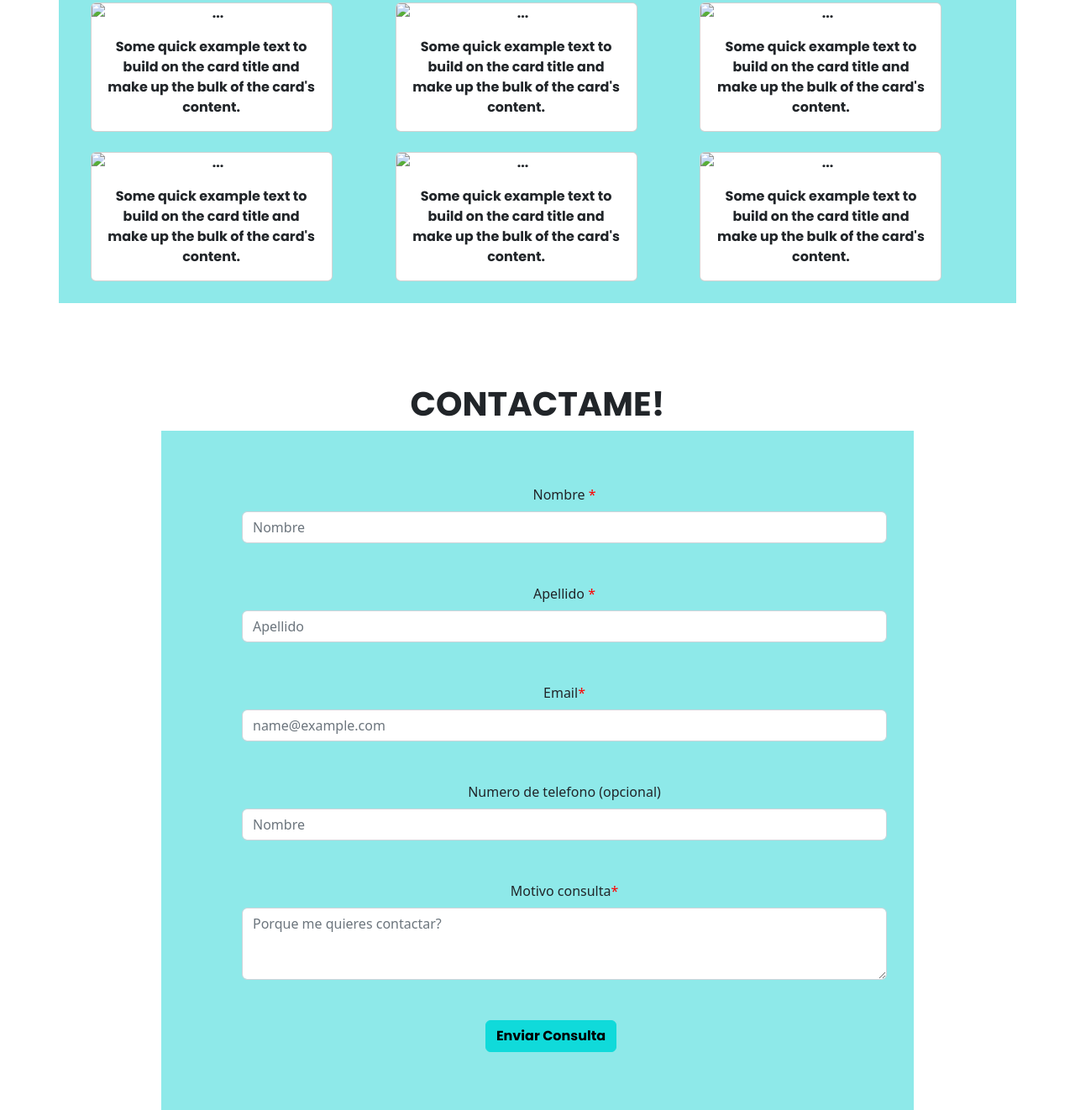
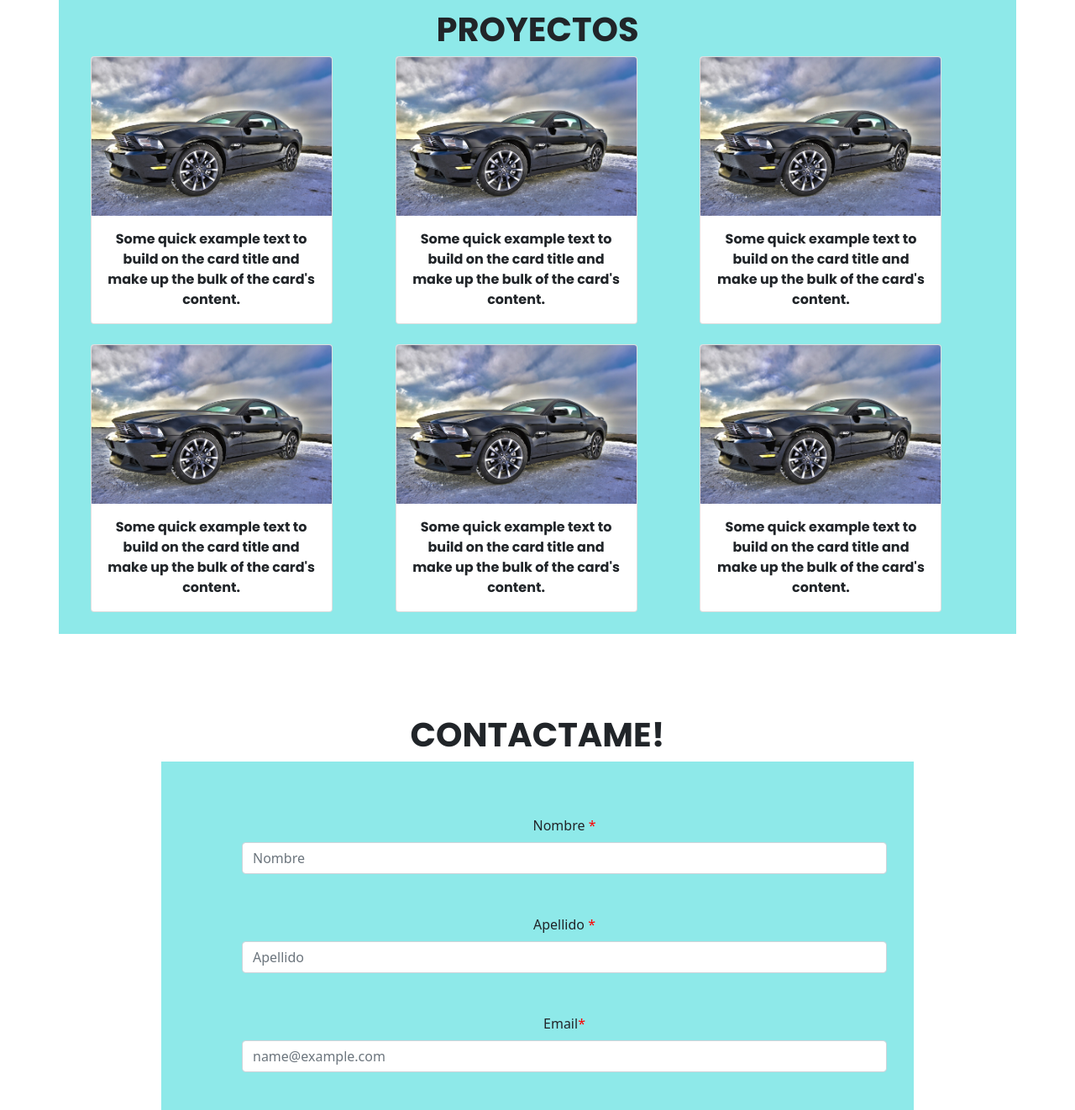
Before and after one commit to augusto01/portafolio_ap, a plain HTML site: page index.html in a window 1280 px wide. Shown: the part 1052-2374 px from the top of the page at 84% size. Drawn offline with nearby package versions, Linux system fonts and the light colour scheme.

Commit message:
commit 3
cosas de estilo y html

```diff
--- a/css/style.css
+++ b/css/style.css
@@ -10,7 +10,9 @@ body{
     color: black;
     font-family: 'Poppins', sans-serif;
 }
-
+#boton_consulta{
+    color: gray !important;
+}
 #col{
     width: 20%;
     size: 20%;
--- a/index.html
+++ b/index.html
@@ -7,7 +7,7 @@
         <link rel="preconnect" href="https://fonts.gstatic.com" crossorigin>
         <link href="https://fonts.googleapis.com/css2?family=Poppins:wght@700&display=swap" rel="stylesheet">
 
-        <link rel="stylesheet" href="./css/bootstrap.min.css">
+        <link href="https://cdn.jsdelivr.net/npm/bootstrap@5.0.2/dist/css/bootstrap.min.css" rel="stylesheet" integrity="sha384-EVSTQN3/azprG1Anm3QDgpJLIm9Nao0Yz1ztcQTwFspd3yD65VohhpuuCOmLASjC" crossorigin="anonymous">
         <meta charset="UTF-8">
         <meta http-equiv="X-UA-Compatible" content="IE=edge">
         <meta name="viewport" content="width=device-width, initial-scale=1.0">
@@ -20,7 +20,7 @@
         <section>
           <nav class=" me-5 navbar navbar-expand-lg bg-body-tertiary navbar-light bg-transparent">
               <div class="container">
-              <a class=" m-0 navbar-brand fw-bold logo" href="../tutorial_bootstrap/index.html">Augusto Almiron Dev<span class="text-primary">.</span></a>
+              <a class=" m-0 navbar-brand fw-bold logo" href="./index.html">Augusto Almiron Dev<span class="text-primary">.</span></a>
               <button class="navbar-toggler" type="button" data-bs-toggle="collapse" data-bs-target="#navbarSupportedContent" aria-controls="navbarSupportedContent" aria-expanded="false" aria-label="Toggle navigation">
                   <span class="navbar-toggler-icon"></span>
               </button>
@@ -32,6 +32,9 @@
                       <li class="nav-item fw-bold me-2">
                           <a class="nav-link text-dark" aria-current="page" href="#sobreMi">Acerca de mi</a>
                       </li>
+                      <li class="nav-item fw-bold me-2">
+                        <a class="nav-link text-dark" aria-current="page" href="#sobreMi">Iniciar Sesion</a>
+                    </li>
 
                       <li class="nav-item fw-bold me-2">
                           <a class="btn-primary btn " href="#contactame">Contactame</a>
@@ -79,7 +82,7 @@
                 <div class="row">
                   <div class="col">
                     <div class="card" style="width: 18rem;">
-                        <img src="../proyecto_portafolio/img/auto-788747_1280.jpg" class="card-img-top" alt="...">
+                        <img src="./img/car-63930_1280.jpg" class="card-img-top" alt="...">
                         <div class="card-body">
                           <p class="card-text">Some quick example text to build on the card title and make up the bulk of the card's content.</p>
                         </div>
@@ -87,7 +90,7 @@
                   </div>
                   <div class="col">
                     <div class="card" style="width: 18rem;">
-                        <img src="../proyecto_portafolio/img/car-63930_1280.jpg" class="card-img-top" alt="...">
+                        <img src="./img/car-63930_1280.jpg" class="card-img-top" alt="...">
                         <div class="card-body">
                           <p class="card-text">Some quick example text to build on the card title and make up the bulk of the card's content.</p>
                         </div>
@@ -95,7 +98,7 @@
                   </div>
                   <div class="col">
                     <div class="card" style="width: 18rem;">
-                        <img src="../proyecto_portafolio/img/car-63930_1280.jpg" class="card-img-top" alt="...">
+                        <img src="./img/car-63930_1280.jpg" class="card-img-top" alt="...">
                         <div class="card-body">
                           <p class="card-text">Some quick example text to build on the card title and make up the bulk of the card's content.</p>
                         </div>
@@ -106,7 +109,7 @@
                 <div class="row">
                     <div class="col">
                       <div class="card" style="width: 18rem;">
-                          <img src="../proyecto_portafolio/img/auto-788747_1280.jpg" class="card-img-top" alt="...">
+                          <img src="./img/car-63930_1280.jpg" class="card-img-top" alt="...">
                           <div class="card-body">
                             <p class="card-text">Some quick example text to build on the card title and make up the bulk of the card's content.</p>
                           </div>
@@ -114,7 +117,7 @@
                     </div>
                     <div class="col">
                       <div class="card" style="width: 18rem;">
-                          <img src="../proyecto_portafolio/img/car-63930_1280.jpg" class="card-img-top" alt="...">
+                        <img src="./img/car-63930_1280.jpg" class="card-img-top" alt="...">
                           <div class="card-body">
                             <p class="card-text">Some quick example text to build on the card title and make up the bulk of the card's content.</p>
                           </div>
@@ -122,7 +125,7 @@
                     </div>
                     <div class="col">
                       <div class="card" style="width: 18rem;">
-                          <img src="../proyecto_portafolio/img/car-63930_1280.jpg" class="card-img-top" alt="...">
+                          <img src="./img/car-63930_1280.jpg" class="card-img-top" alt="...">
                           <div class="card-body">
                             <p class="card-text">Some quick example text to build on the card title and make up the bulk of the card's content.</p>
                           </div>
@@ -157,7 +160,7 @@
                     <textarea class="form-control" id="exampleFormControlTextarea1" required placeholder="Porque me quieres contactar?" rows="3"></textarea>
                 </div>
 
-                <div class="col-auto" style="margin-left: 2rem;">
+                <div id = boton_consulta class="col-auto" style="margin-left: 2rem;">
                     <button type="submit" class="btn btn-primary mb-3">Enviar Consulta</button>
                   </div>
 
@@ -210,6 +213,7 @@
 
     </section>
 
-    <script src="./js/bootstrap.min.js"></script>
+    <script src="https://cdn.jsdelivr.net/npm/@popperjs/core@2.9.2/dist/umd/popper.min.js" integrity="sha384-IQsoLXl5PILFhosVNubq5LC7Qb9DXgDA9i+tQ8Zj3iwWAwPtgFTxbJ8NT4GN1R8p" crossorigin="anonymous"></script>
+<script src="https://cdn.jsdelivr.net/npm/bootstrap@5.0.2/dist/js/bootstrap.min.js" integrity="sha384-cVKIPhGWiC2Al4u+LWgxfKTRIcfu0JTxR+EQDz/bgldoEyl4H0zUF0QKbrJ0EcQF" crossorigin="anonymous"></script>
     </body>
 </html>
```
